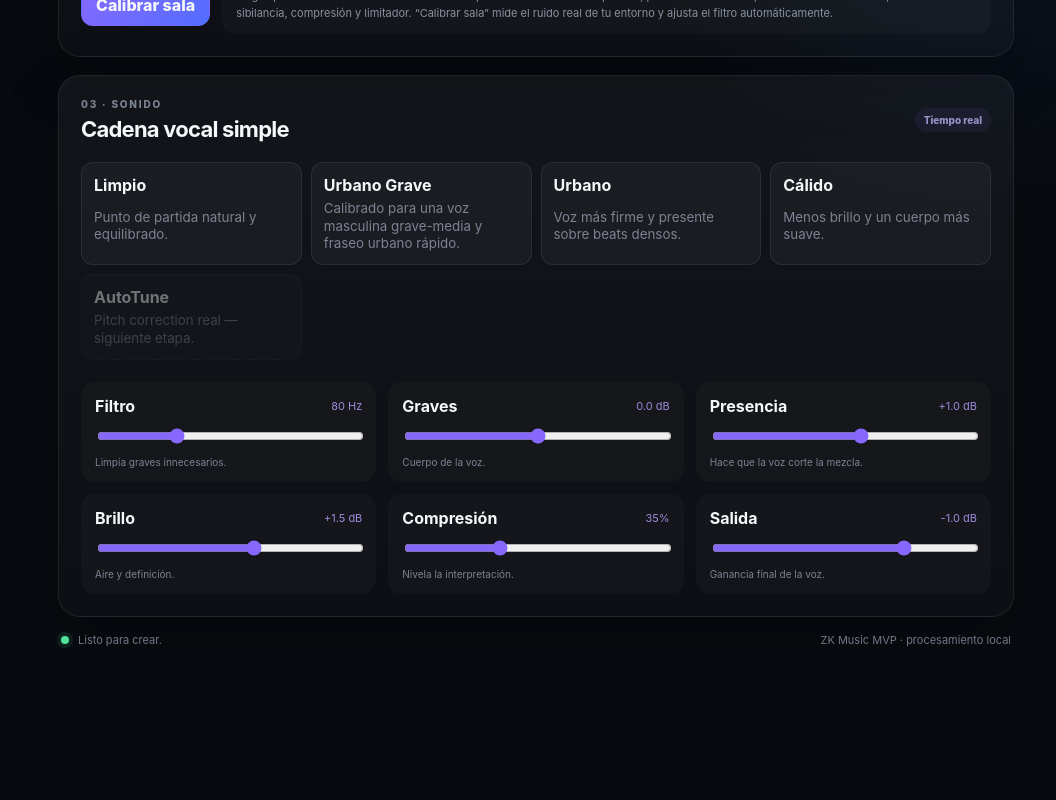
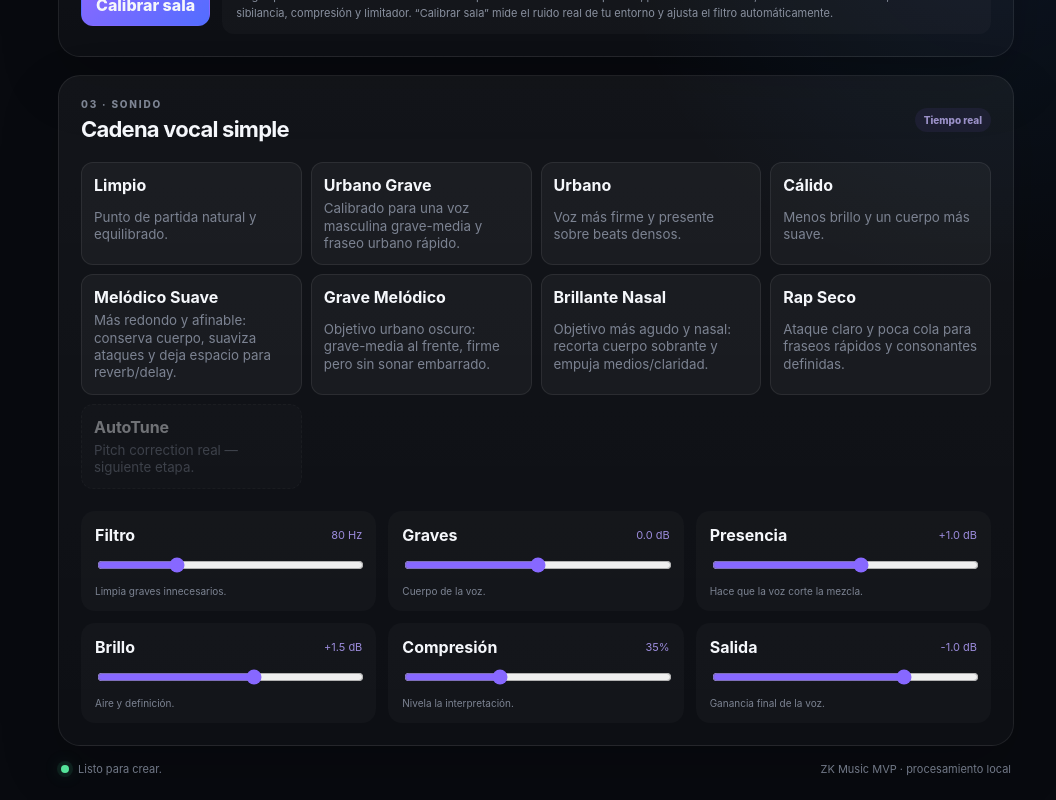
Before and after one commit to ZKYONA/Zk_Music, a React (Vite) app: page / in a window 1280 px wide. Shown: the part 808-1608 px from the top of the page, without its empty margins (224-1280 px from the left). Before the commit the page ends 1479 px from the top, so only its background shows below. Built offline with nearby package versions, Linux system fonts and the light colour scheme.

Commit message:
feat: add vocal target presets for urban styles

```diff
--- a/src/audio/presets.ts
+++ b/src/audio/presets.ts
@@ -55,4 +55,48 @@ export const VOCAL_PRESETS: VocalPreset[] = [
     compression: 30,
     output: -1,
   },
+  {
+    id: "soft-melodic",
+    name: "Melódico Suave",
+    description: "Más redondo y afinable: conserva cuerpo, suaviza ataques y deja espacio para reverb/delay.",
+    highPass: 74,
+    low: 0.5,
+    mid: 1.2,
+    high: 0.8,
+    compression: 42,
+    output: -1,
+  },
+  {
+    id: "deep-melodic",
+    name: "Grave Melódico",
+    description: "Objetivo urbano oscuro: grave-media al frente, firme pero sin sonar embarrado.",
+    highPass: 70,
+    low: -0.5,
+    mid: 2.0,
+    high: 1.0,
+    compression: 50,
+    output: -1,
+  },
+  {
+    id: "bright-nasal",
+    name: "Brillante Nasal",
+    description: "Objetivo más agudo y nasal: recorta cuerpo sobrante y empuja medios/claridad.",
+    highPass: 88,
+    low: -2,
+    mid: 3.2,
+    high: 1.8,
+    compression: 50,
+    output: -1.5,
+  },
+  {
+    id: "dry-rap",
+    name: "Rap Seco",
+    description: "Ataque claro y poca cola para fraseos rápidos y consonantes definidas.",
+    highPass: 78,
+    low: -1,
+    mid: 2.6,
+    high: 1.2,
+    compression: 46,
+    output: -1,
+  },
 ];
```
